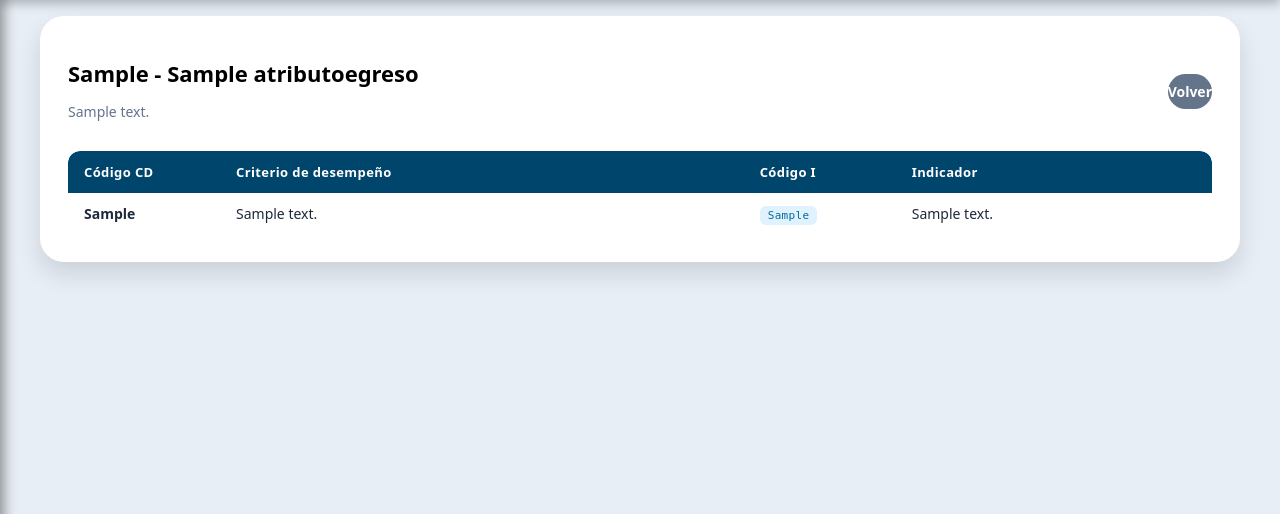
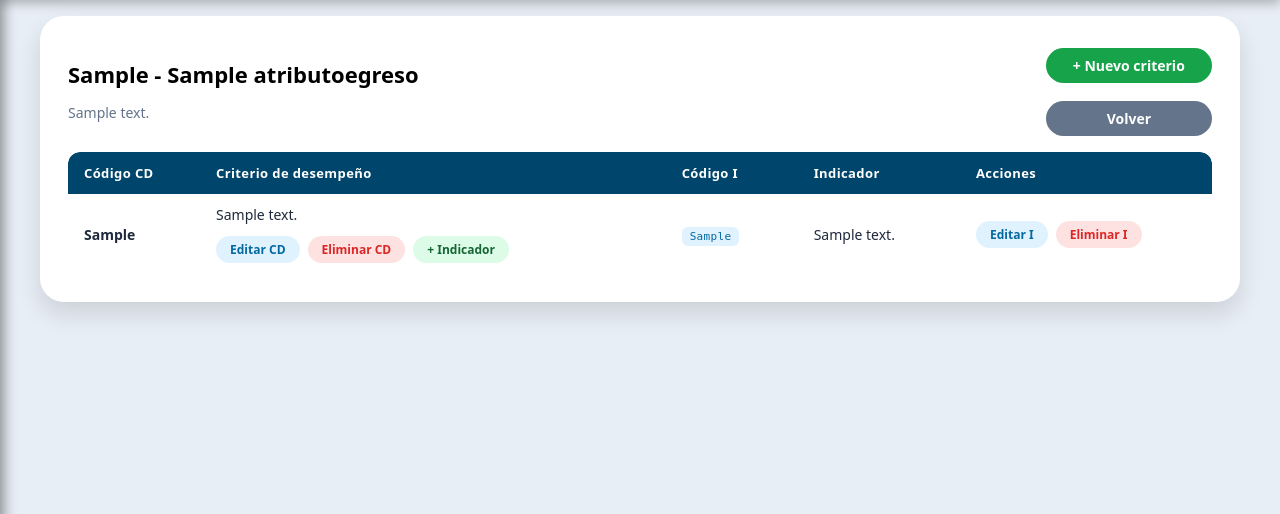
Before and after one commit to Pato1YT/PlataformaCACEI, a Django app: page /atributos/1/tabla/ in a window 1280 px wide. Shown: the part 64-578 px from the top of the page. Run offline with Django 4.2, Linux system fonts and the light colour scheme; a user stored in the database is signed in; tables that the repository leaves empty hold one stand-in row (values such as "Sample post"); parts of the project's set-up code (start-up, migrations or seed data) failed here and were passed over.

Commit message:
Creacion de la vista de Ver Tabla y mejoras en la misma vista para sus funcionalidades

```diff
--- a/core/templates/atributos/lista_atributos.html
+++ b/core/templates/atributos/lista_atributos.html
@@ -10,7 +10,7 @@
             <p class="dashboard__subtitle">Gestión de atributos de egreso del programa.</p>
         </div>
         <a href="{% url 'core:importar_atributo_word' %}" class="course-card__button" style="max-width: 200px; text-align:center; text-decoration:none; display:inline-block; background-color:#163ca3;">
-            Nuevo atributo
+            Importar atributo
         </a>
         <a href="{% url 'core:crear_atributo' %}" class="course-card__button" style="max-width: 200px; text-align:center; text-decoration:none; display:inline-block;">
             Nuevo atributo
--- a/core/templates/atributos/tabla_atributo.html
+++ b/core/templates/atributos/tabla_atributo.html
@@ -11,9 +11,15 @@
         </div>
 
         <div style="display:flex; gap:10px; flex-wrap:wrap;">
+            <a href="{% url 'core:crear_criterio_desempeno' atributo.pk %}"
+               class="course-card__button"
+               style="max-width: 220px; text-align:center; text-decoration:none; display:inline-block; background-color:#16a34a;">
+                + Nuevo criterio
+            </a>
+
             <a href="{% url 'core:lista_atributos' %}"
                class="course-card__button"
-               style="max-width:200px; text-align:center; text-decoration:none; display:inline-block; background-color:#64748b;">
+               style="max-width: 180px; text-align:center; text-decoration:none; display:inline-block; background-color:#64748b;">
                 Volver
             </a>
         </div>
@@ -23,10 +29,11 @@
         <table class="data-table">
             <thead>
                 <tr>
-                    <th style="width:120px;">Código CD</th>
+                    <th style="width:100px;">Código CD</th>
                     <th>Criterio de desempeño</th>
-                    <th style="width:120px;">Código I</th>
+                    <th style="width:100px;">Código I</th>
                     <th>Indicador</th>
+                    <th style="width:220px;">Acciones</th>
                 </tr>
             </thead>
             <tbody>
@@ -39,27 +46,90 @@
                                         <td rowspan="{{ indicadores|length }}">
                                             <strong>{{ criterio.codigo }}</strong>
                                         </td>
+
                                         <td rowspan="{{ indicadores|length }}">
-                                            {{ criterio.descripcion }}
+                                            <div style="margin-bottom:12px;">
+                                                {{ criterio.descripcion }}
+                                            </div>
+
+                                            <div style="display:flex; gap:8px; flex-wrap:wrap;">
+                                                <a href="{% url 'core:editar_criterio_desempeno' criterio.pk %}"
+                                                   class="data-table__btn data-table__btn--edit">
+                                                    Editar CD
+                                                </a>
+
+                                                <a href="{% url 'core:eliminar_criterio_desempeno' criterio.pk %}"
+                                                   class="data-table__btn data-table__btn--delete">
+                                                    Eliminar CD
+                                                </a>
+
+                                                <a href="{% url 'core:crear_indicador' criterio.pk %}"
+                                                   class="data-table__btn"
+                                                   style="background-color:#dcfce7; color:#166534;">
+                                                    + Indicador
+                                                </a>
+                                            </div>
                                         </td>
                                     {% endif %}
 
-                                    <td><span class="course-card__code">{{ indicador.codigo }}</span></td>
+                                    <td>
+                                        <span class="course-card__code">{{ indicador.codigo }}</span>
+                                    </td>
+
                                     <td>{{ indicador.descripcion }}</td>
+
+                                    <td>
+                                        <div style="display:flex; gap:8px; flex-wrap:wrap;">
+                                            <a href="{% url 'core:editar_indicador' indicador.pk %}"
+                                               class="data-table__btn data-table__btn--edit">
+                                                Editar I
+                                            </a>
+
+                                            <a href="{% url 'core:eliminar_indicador' indicador.pk %}"
+                                               class="data-table__btn data-table__btn--delete">
+                                                Eliminar I
+                                            </a>
+                                        </div>
+                                    </td>
                                 </tr>
                             {% endfor %}
                         {% else %}
                             <tr>
                                 <td><strong>{{ criterio.codigo }}</strong></td>
-                                <td>{{ criterio.descripcion }}</td>
+
+                                <td>
+                                    <div style="margin-bottom:12px;">
+                                        {{ criterio.descripcion }}
+                                    </div>
+
+                                    <div style="display:flex; gap:8px; flex-wrap:wrap;">
+                                        <a href="{% url 'core:editar_criterio_desempeno' criterio.pk %}"
+                                           class="data-table__btn data-table__btn--edit">
+                                            Editar CD
+                                        </a>
+
+                                        <a href="{% url 'core:eliminar_criterio_desempeno' criterio.pk %}"
+                                           class="data-table__btn data-table__btn--delete">
+                                            Eliminar CD
+                                        </a>
+
+                                        <a href="{% url 'core:crear_indicador' criterio.pk %}"
+                                           class="data-table__btn"
+                                           style="background-color:#dcfce7; color:#166534;">
+                                            + Indicador
+                                        </a>
+                                    </div>
+                                </td>
+
                                 <td>-</td>
                                 <td style="color:#64748b;">Sin indicadores registrados</td>
+                                <td>-</td>
                             </tr>
                         {% endif %}
                     {% endwith %}
                 {% empty %}
                     <tr>
-                        <td colspan="4" class="data-table__empty">
+                        <td colspan="5" class="data-table__empty">
                             Este atributo no tiene criterios ni indicadores registrados.
                         </td>
                     </tr>
--- a/core/urls.py
+++ b/core/urls.py
@@ -35,8 +35,8 @@ urlpatterns = [
     # -------------------------------------------------------------------------
     # General
     # -------------------------------------------------------------------------
-    path('',                  views.dashboard,      name='dashboard'),
-    path('perfil/',           views.editar_perfil,  name='perfil'),
+    path('',                  views.dashboard,        name='dashboard'),
+    path('perfil/',           views.editar_perfil,    name='perfil'),
     path('aviso-privacidad/', views.aviso_privacidad, name='aviso_privacidad'),
 
     # -------------------------------------------------------------------------
@@ -48,12 +48,29 @@ urlpatterns = [
     # -------------------------------------------------------------------------
     # Atributos de egreso
     # -------------------------------------------------------------------------
-    path('atributos/',                      views.lista_atributos,        name='lista_atributos'),
-    path('atributos/nuevo/',                views.crear_atributo,         name='crear_atributo'),
-    path('atributos/<int:pk>/editar/',      views.editar_atributo,        name='editar_atributo'),
-    path('atributos/<int:pk>/eliminar/',    views.eliminar_atributo,      name='eliminar_atributo'),
-    path('atributos/importar-word/',        views.importar_atributo_word, name='importar_atributo_word'),
-    path('atributos/<int:pk>/tabla/',       views.ver_tabla_atributo,     name='ver_tabla_atributo'),
+    path('atributos/',                                   views.lista_atributos,          name='lista_atributos'),
+    path('atributos/nuevo/',                             views.crear_atributo,           name='crear_atributo'),
+    path('atributos/<int:pk>/editar/',                   views.editar_atributo,          name='editar_atributo'),
+    path('atributos/<int:pk>/eliminar/',                 views.eliminar_atributo,        name='eliminar_atributo'),
+    path('atributos/importar-word/',                     views.importar_atributo_word,   name='importar_atributo_word'),
+    path('atributos/<int:pk>/tabla/',                    views.ver_tabla_atributo,       name='ver_tabla_atributo'),
+    path('atributos/<int:pk>/tabla/',                    views.ver_tabla_atributo,       name='ver_tabla_atributo'),
+    path('atributos/<int:atributo_pk>/criterios/nuevo/', views.crear_criterio_desempeno, name='crear_criterio_desempeno'),
+
+    # -------------------------------------------------------------------------
+    # Criterios de desempeno
+    # -------------------------------------------------------------------------
+    path('atributos/<int:atributo_pk>/criterios/nuevo/',   views.crear_criterio_desempeno,    name='crear_criterio_desempeno'),
+    path('criterios/<int:pk>/editar/',                     views.editar_criterio_desempeno,   name='editar_criterio_desempeno'),
+    path('criterios/<int:pk>/eliminar/',                   views.eliminar_criterio_desempeno, name='eliminar_criterio_desempeno'),
+    path('criterios/<int:criterio_pk>/indicadores/nuevo/', views.crear_indicador,             name='crear_indicador'),
+
+    # -------------------------------------------------------------------------
+    # Indicadores
+    # -------------------------------------------------------------------------
+    path('criterios/<int:criterio_pk>/indicadores/nuevo/', views.crear_indicador,    name='crear_indicador'),
+    path('indicadores/<int:pk>/editar/',                   views.editar_indicador,   name='editar_indicador'),
+    path('indicadores/<int:pk>/eliminar/',                 views.eliminar_indicador, name='eliminar_indicador'),
 
     # -------------------------------------------------------------------------
     # Materias
--- a/core/views.py
+++ b/core/views.py
@@ -28,6 +28,8 @@ from .forms import (
     EditarPerfilForm,
     MateriaForm,
     PeriodoForm,
+    CriterioDesempenoForm,
+    IndicadorForm
 )
 
 # Utilidades — importadores Excel
@@ -346,6 +348,157 @@ def ver_tabla_atributo(request, pk):
         'criterios': criterios,
     })
 
+
+# =============================================================================
+# CRITERIOS DE DESEMPENO
+# =============================================================================
+
+@login_required
+@solo_admin
+def crear_criterio_desempeno(request, atributo_pk):
+    atributo = get_object_or_404(AtributoEgreso, pk=atributo_pk)
+
+    if request.method == 'POST':
+        form = CriterioDesempenoForm(request.POST)
+        if form.is_valid():
+            criterio = form.save(commit=False)
+            criterio.atributo_egreso = atributo
+            criterio.save()
+            messages.success(request, 'Criterio de desempeño creado correctamente.')
+            return redirect('core:ver_tabla_atributo', pk=atributo.pk)
+    else:
+        form = CriterioDesempenoForm()
+
+    return render(request, 'atributos/form_criterio.html', {
+        'form': form,
+        'titulo': 'Nuevo criterio de desempeño',
+        'atributo': atributo,
+    })
+
+
+@login_required
+@solo_admin
+def editar_criterio_desempeno(request, pk):
+    criterio = get_object_or_404(CriterioDesempeno, pk=pk)
+    atributo = criterio.atributo_egreso
+
+    if request.method == 'POST':
+        form = CriterioDesempenoForm(request.POST, instance=criterio)
+        if form.is_valid():
+            form.save()
+            messages.success(request, 'Criterio de desempeño actualizado correctamente.')
+            return redirect('core:ver_tabla_atributo', pk=atributo.pk)
+    else:
+        form = CriterioDesempenoForm(instance=criterio)
+
+    return render(request, 'atributos/form_criterio.html', {
+        'form': form,
+        'titulo': 'Editar criterio de desempeño',
+        'atributo': atributo,
+        'criterio': criterio,
+    })
+
+
+@login_required
+@solo_admin
+def eliminar_criterio_desempeno(request, pk):
+    criterio = get_object_or_404(CriterioDesempeno, pk=pk)
+    atributo = criterio.atributo_egreso
+
+    if request.method == 'POST':
+        try:
+            criterio.delete()
+            messages.success(request, 'Criterio de desempeño eliminado correctamente.')
+        except ProtectedError:
+            messages.error(
+                request,
+                'No se puede eliminar este criterio porque tiene indicadores relacionados.'
+            )
+        return redirect('core:ver_tabla_atributo', pk=atributo.pk)
+
+    return render(request, 'atributos/confirmar_eliminar_criterio.html', {
+        'criterio': criterio,
+        'atributo': atributo,
+    })
+
+
+# =============================================================================
+# INDICADORES
+# =============================================================================
+
+@login_required
+@solo_admin
+def crear_indicador(request, criterio_pk):
+    criterio = get_object_or_404(CriterioDesempeno, pk=criterio_pk)
+    atributo = criterio.atributo_egreso
+
+    if request.method == 'POST':
+        form = IndicadorForm(request.POST)
+        if form.is_valid():
+            indicador = form.save(commit=False)
+            indicador.criterio = criterio
+            indicador.save()
+            messages.success(request, 'Indicador creado correctamente.')
+            return redirect('core:ver_tabla_atributo', pk=atributo.pk)
+    else:
+        form = IndicadorForm()
+
+    return render(request, 'atributos/form_indicador.html', {
+        'form': form,
+        'titulo': 'Nuevo indicador',
+        'atributo': atributo,
+        'criterio': criterio,
+    })
+
+
+@login_required
+@solo_admin
+def editar_indicador(request, pk):
+    indicador = get_object_or_404(Indicador, pk=pk)
+    criterio = indicador.criterio
+    atributo = criterio.atributo_egreso
+
+    if request.method == 'POST':
+        form = IndicadorForm(request.POST, instance=indicador)
+        if form.is_valid():
+            form.save()
+            messages.success(request, 'Indicador actualizado correctamente.')
+            return redirect('core:ver_tabla_atributo', pk=atributo.pk)
+    else:
+        form = IndicadorForm(instance=indicador)
+
+    return render(request, 'atributos/form_indicador.html', {
+        'form': form,
+        'titulo': 'Editar indicador',
+        'atributo': atributo,
+        'criterio': criterio,
+        'indicador': indicador,
+    })
+
+
+@login_required
+@solo_admin
+def eliminar_indicador(request, pk):
+    indicador = get_object_or_404(Indicador, pk=pk)
+    criterio = indicador.criterio
+    atributo = criterio.atributo_egreso
+
+    if request.method == 'POST':
+        try:
+            indicador.delete()
+            messages.success(request, 'Indicador eliminado correctamente.')
+        except ProtectedError:
+            messages.error(
+                request,
+                'No se puede eliminar este indicador porque tiene información relacionada.'
+            )
+        return redirect('core:ver_tabla_atributo', pk=atributo.pk)
+
+    return render(request, 'atributos/confirmar_eliminar_indicador.html', {
+        'indicador': indicador,
+        'criterio': criterio,
+        'atributo': atributo,
+    })
 
 # =============================================================================
 # MATERIAS (RETÍCULA)
```
Also changed, not shown: core/forms.py (+29 -1 lines), core/templates/atributos/confirmar_eliminar_criterio.html (added, +44 -0 lines), core/templates/atributos/confirmar_eliminar_indicador.html (added, +47 -0 lines), core/templates/atributos/form_criterio.html (added, +62 -0 lines), core/templates/atributos/form_indicador.html (added, +65 -0 lines).
